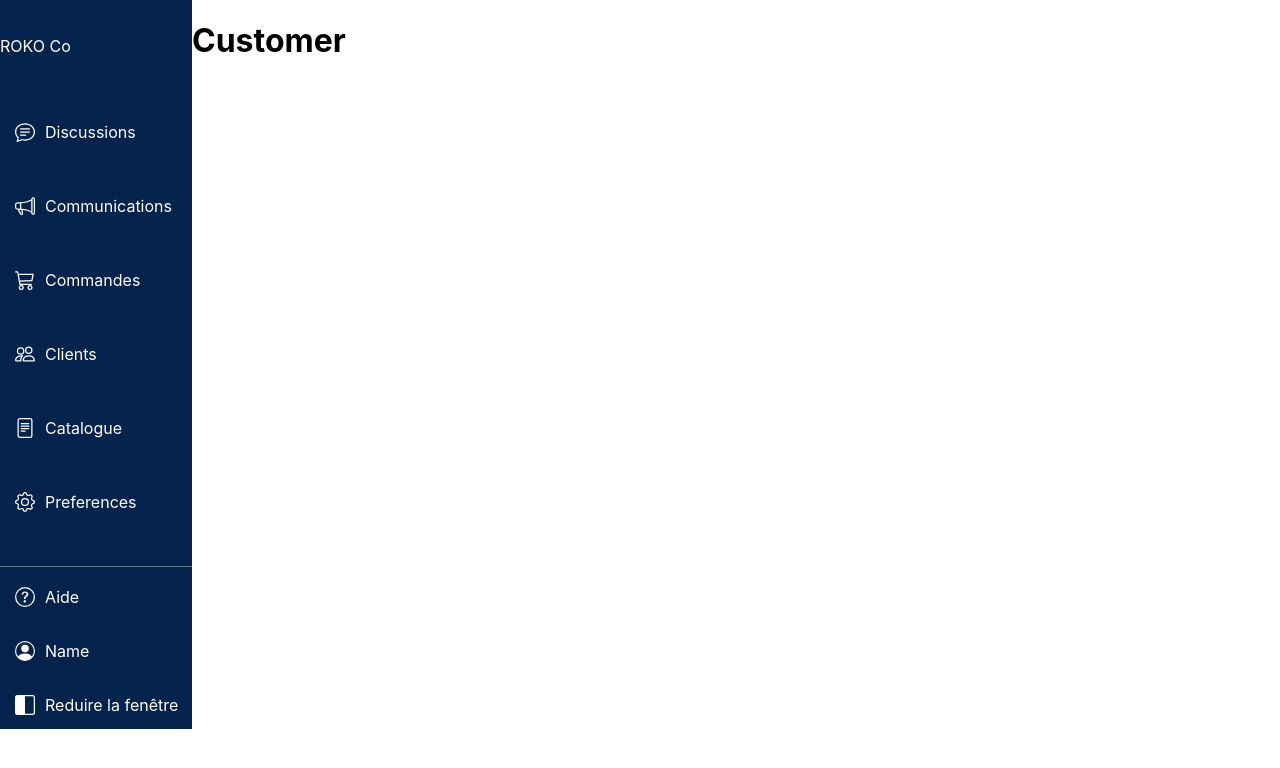
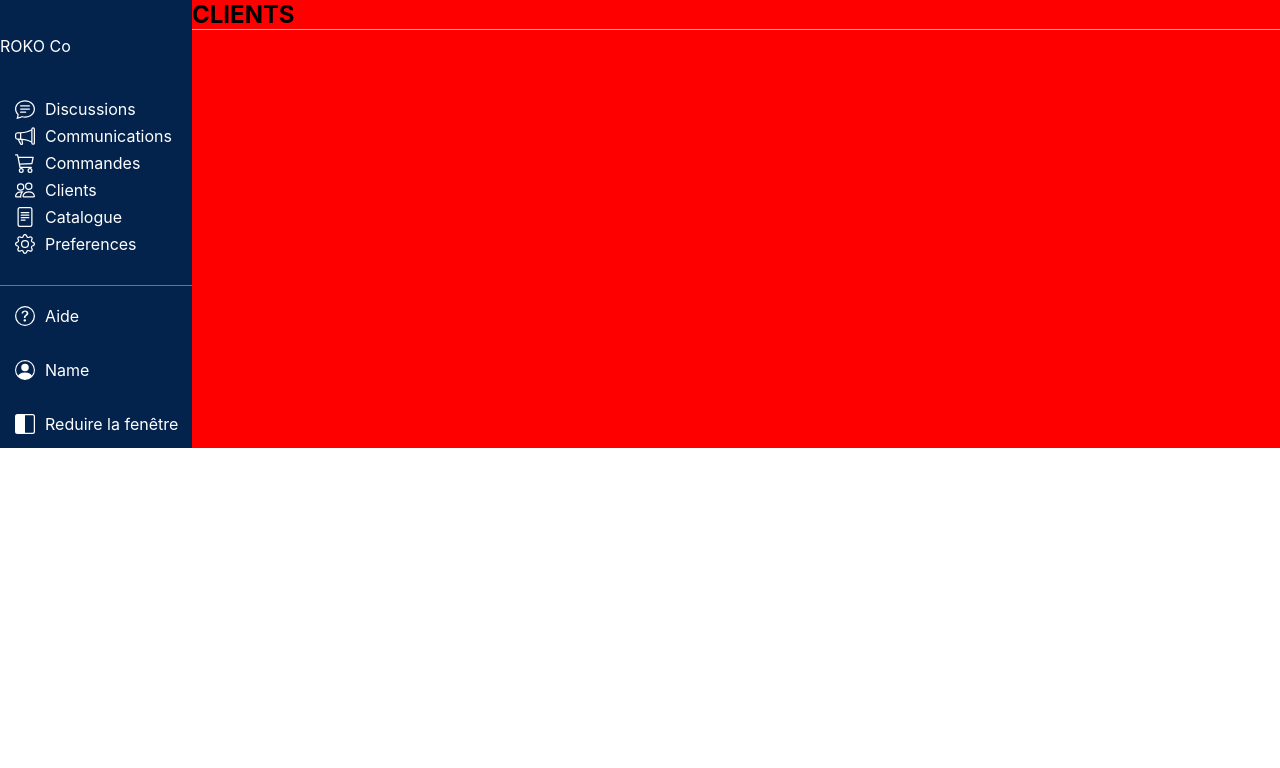
Before and after one commit to Timboliba/rokoApp, a React (Create React App) app: page /customers in a window 1280 px wide. Shown: the top 768 px of the page. Built offline with nearby package versions, Linux system fonts and the light colour scheme.

Commit message:
Deuxieme commit: ajout d'element au composant chats

```diff
--- a/src/components/chats/Chats.jsx
+++ b/src/components/chats/Chats.jsx
@@ -1,6 +1,7 @@
-import React from 'react'
+import React, { useState } from 'react'
 import User from './user.png'
 const Discussions=()=>{
+
   return<>
     <div className="discussionBlock" style={{display:'flex',alignItems:'center',borderBottom:'1px solid silver',borderTop:'1px solid silver',padding:'5px 0 5px 0'}}>
       {/* <div className="profilImg"> */}
@@ -16,6 +17,12 @@ const Discussions=()=>{
 
 
 const Chats = () => {
+  const [msgSend,setMsgSend]=useState('')
+  const handlerSubmit=()=>{
+    let msg=document.getElementById('msg').value
+    setMsgSend(msg)
+
+  }
   return (
     <div className="chatsContainer" style={{display:'grid',gridTemplateColumns:'30% 1fr',height:'100%'}}>
       <div className="listOfDifusion" style={{borderRight:'1px solid grey'}}>
@@ -72,8 +79,8 @@ const Chats = () => {
             <Discussions/>
         </div>
       </div>
-      <div className="individualDiscussion" style={{backgroundColor:'red'}}>
-          <div className="header" style={{display:'grid',gridTemplateColumns:'55% 1fr',alignItems:'center'}}>
+      <div className="individualDiscussion">
+          <div className="header" style={{display:'grid',gridTemplateColumns:'55% 1fr',alignItems:'center',elevation:1,backgroundColor:'teal'}}>
             <div className="nameOfuserReciever" style={{display:'flex',alignItems:'center',paddingBottom: '30px'}}>
               <img src={User} alt="" srcset="" style={{height:'50px',width:'50px',borderRadius:'50%'}}/>
               <h2  style={{padding:'0',margin:'0'}}>Bistro Giovanni</h2>
@@ -82,6 +89,24 @@ const Chats = () => {
               <button style={{height:'50px',borderRadius:'10px'}}>MODIFIER LA LISTE DES PRODUITS PERSONNALISEE</button>
             </div>
           </div>
+          <div className="discutionContaint" style={{overflowY:'scroll',height:'585px'}}>
+              <div className="sender">
+
+              </div>
+              <div className="receiver">
+
+              </div>
+          </div>
+          <div className="inputSender" style={{height:'50px',padding:'5px',margin:'0',display:'grid',gridTemplateColumns:'70px 1fr 30px',alignItems:'center',gap:'10px',borderTop:'1px solid silver',alignItems:'center'}}>
+          <svg xmlns="http://www.w3.org/2000/svg" width="20" height="20" fill="currentColor" class="bi bi-camera-fill"  style={{backgroundColor:'blue',borderRadius:'20/2',padding:'10px'}} viewBox="0 0 16 16">
+  <path d="M15 12a1 1 0 0 1-1 1H2a1 1 0 0 1-1-1V6a1 1 0 0 1 1-1h1.172a3 3 0 0 0 2.12-.879l.83-.828A1 1 0 0 1 6.827 3h2.344a1 1 0 0 1 .707.293l.828.828A3 3 0 0 0 12.828 5H14a1 1 0 0 1 1 1zM2 4a2 2 0 0 0-2 2v6a2 2 0 0 0 2 2h12a2 2 0 0 0 2-2V6a2 2 0 0 0-2-2h-1.172a2 2 0 0 1-1.414-.586l-.828-.828A2 2 0 0 0 9.172 2H6.828a2 2 0 0 0-1.414.586l-.828.828A2 2 0 0 1 3.172 4z"/>
+  <path d="M8 11a2.5 2.5 0 1 1 0-5 2.5 2.5 0 0 1 0 5m0 1a3.5 3.5 0 1 0 0-7 3.5 3.5 0 0 0 0 7M3 6.5a.5.5 0 1 1-1 0 .5.5 0 0 1 1 0"/>
+</svg>
+            <input type="text" name="" id="msg"  style={{height:'30px',borderRadius:'10px'}} />
+            <svg xmlns="http://www.w3.org/2000/svg" width="20" height="20" fill="currentColor" class="bi bi-send" viewBox="0 0 16 16" style={{backgroundColor:'red',borderRadius:'20/2',padding:'5px'}} onClick={handlerSubmit}>
+              <path d="M15.854.146a.5.5 0 0 1 .11.54l-5.819 14.547a.75.75 0 0 1-1.329.124l-3.178-4.995L.643 7.184a.75.75 0 0 1 .124-1.33L15.314.037a.5.5 0 0 1 .54.11ZM6.636 10.07l2.761 4.338L14.13 2.576zm6.787-8.201L1.591 6.602l4.339 2.76z"/>
+            </svg>
+          </div>
       </div>
     </div>
   )
--- a/src/components/customers/Customer.jsx
+++ b/src/components/customers/Customer.jsx
@@ -1,9 +1,17 @@
 import React from 'react'
+import './customer.css'
 
 const Customer = () => {
   return (
-    <div>
-      <h1>Customer</h1>
+    <div className='customerContainer'>
+      <div className="customerHeader">
+        <section className="customerHeaderLeft">
+          <h1>CLIENTS</h1>
+        </section>
+        <section className="customerHeaderRight">
+
+        </section>
+      </div>
     </div>
   )
 }
--- /dev/null
+++ b/src/components/customers/customer.css
@@ -0,0 +1,26 @@
+:root{
+
+}
+
+body{
+    padding: 0;
+    margin: 0;
+}
+
+.customerContainer{
+    width: 100%;
+    height: 100%;
+    background-color: red;
+
+    padding: 0;
+    margin: 0;
+}
+h1{
+
+    padding: 0;
+    margin: 0;
+}
+
+.customerHeader{
+    border-bottom: 1px solid silver;
+}
--- a/src/components/navigationBar/navbar.css
+++ b/src/components/navigationBar/navbar.css
@@ -13,7 +13,7 @@
     /* width: 30%; */
     /* grid-template-columns:max-content; */
     gap: 25px;
-    height: 729px;
+    height: 100%;
     width: 100%;
     /* grid-template-columns:max-content; */
 }
```
